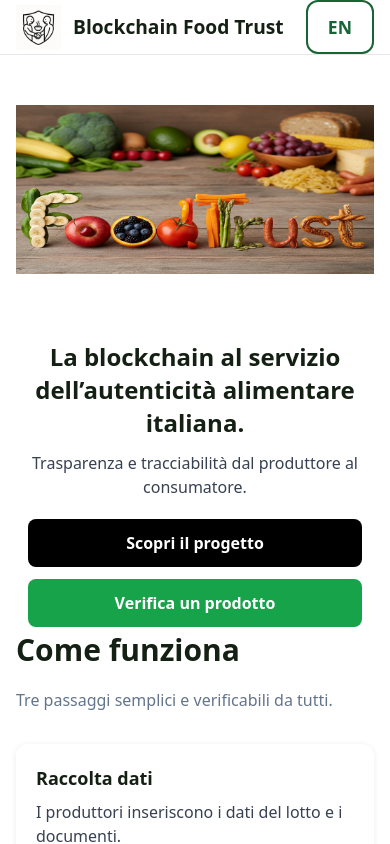
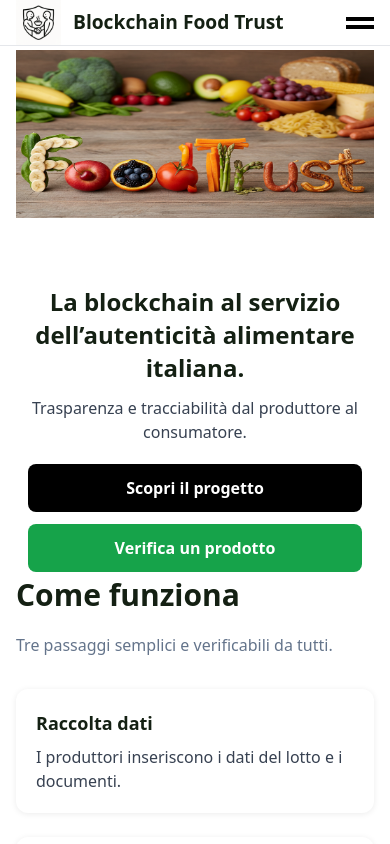
Before and after one commit to sandromarceddu/foodtrust-web, a Next.js app: page / in a window 390 px wide. Shown: the top 844 px of the page. Built offline with nearby package versions, Linux system fonts and the light colour scheme.

Commit message:
Update Header.jsx

```diff
--- a/components/Header.jsx
+++ b/components/Header.jsx
@@ -1,24 +1,25 @@
 'use client';
+
+import { useState } from 'react';
 import Link from 'next/link';
 import Image from 'next/image';
 import { useI18n } from './I18nProvider';
 
 export default function Header() {
   const { t, toggle } = useI18n();
+  const [open, setOpen] = useState(false);
 
   return (
-    <header className="border-b">
+    <header className="border-b bg-white fixed w-full z-40">
       <div className="container flex items-center justify-between py-4">
 
-        {/* Logo + Nome */}
+        {/* LOGO */}
         <Link href="/" className="flex items-center gap-3">
-          <Image src="/logo.png" alt="Blockchain Food Trust" width={45} height={45} />
-          <span className="font-bold text-[1.2rem]">
-            Blockchain Food Trust
-          </span>
+          <Image src="/logo.png" alt="Logo" width={45} height={45} />
+          <span className="font-bold text-[1.2rem]">Blockchain Food Trust</span>
         </Link>
 
-        {/* Menu Desktop */}
+        {/* MENU DESKTOP */}
         <nav className="hidden md:flex gap-8">
           <Link href="/" className="font-semibold text-[1.1rem]">{t.nav.home}</Link>
           <Link href="/progetto" className="font-semibold text-[1.1rem]">{t.nav.project}</Link>
@@ -28,11 +29,40 @@ export default function Header() {
           <Link href="/contatti" className="font-semibold text-[1.1rem]">{t.nav.contact}</Link>
         </nav>
 
-        {/* Lingua */}
-        <button onClick={toggle} className="btn btn-secondary font-semibold text-[1.1rem]">
+        {/* LINGUA */}
+        <button onClick={toggle} className="hidden md:block font-semibold text-[1.1rem]">
           {t.nav.lang}
         </button>
+
+        {/* HAMBURGER MOBILE */}
+        <button className="md:hidden" onClick={() => setOpen(!open)}>
+          <div className={`transition-all ${open ? "rotate-45 translate-y-1" : ""}`}>
+            <div className="w-7 h-1 bg-black mb-1"></div>
+          </div>
+          <div className={`transition-all ${open ? "-rotate-45 -translate-y-1" : ""}`}>
+            <div className="w-7 h-1 bg-black"></div>
+          </div>
+        </button>
       </div>
+
+      {/* MENU MOBILE */}
+      {open && (
+        <div className="md:hidden bg-white border-t shadow-lg animate-fadeIn">
+          <nav className="flex flex-col text-center py-4 space-y-4 text-lg font-semibold">
+            <Link href="/" onClick={() => setOpen(false)}>{t.nav.home}</Link>
+            <Link href="/progetto" onClick={() => setOpen(false)}>{t.nav.project}</Link>
+            <Link href="/prodotti" onClick={() => setOpen(false)}>{t.nav.products}</Link>
+            <Link href="/territori" onClick={() => setOpen(false)}>{t.nav.regions}</Link>
+            <Link href="/verifica" onClick={() => setOpen(false)}>{t.nav.verify}</Link>
+            <Link href="/contatti" onClick={() => setOpen(false)}>{t.nav.contact}</Link>
+
+            {/* Cambio Lingua */}
+            <button onClick={toggle} className="py-2 text-green-700 underline">
+              {t.nav.lang}
+            </button>
+          </nav>
+        </div>
+      )}
     </header>
   );
 }
```
